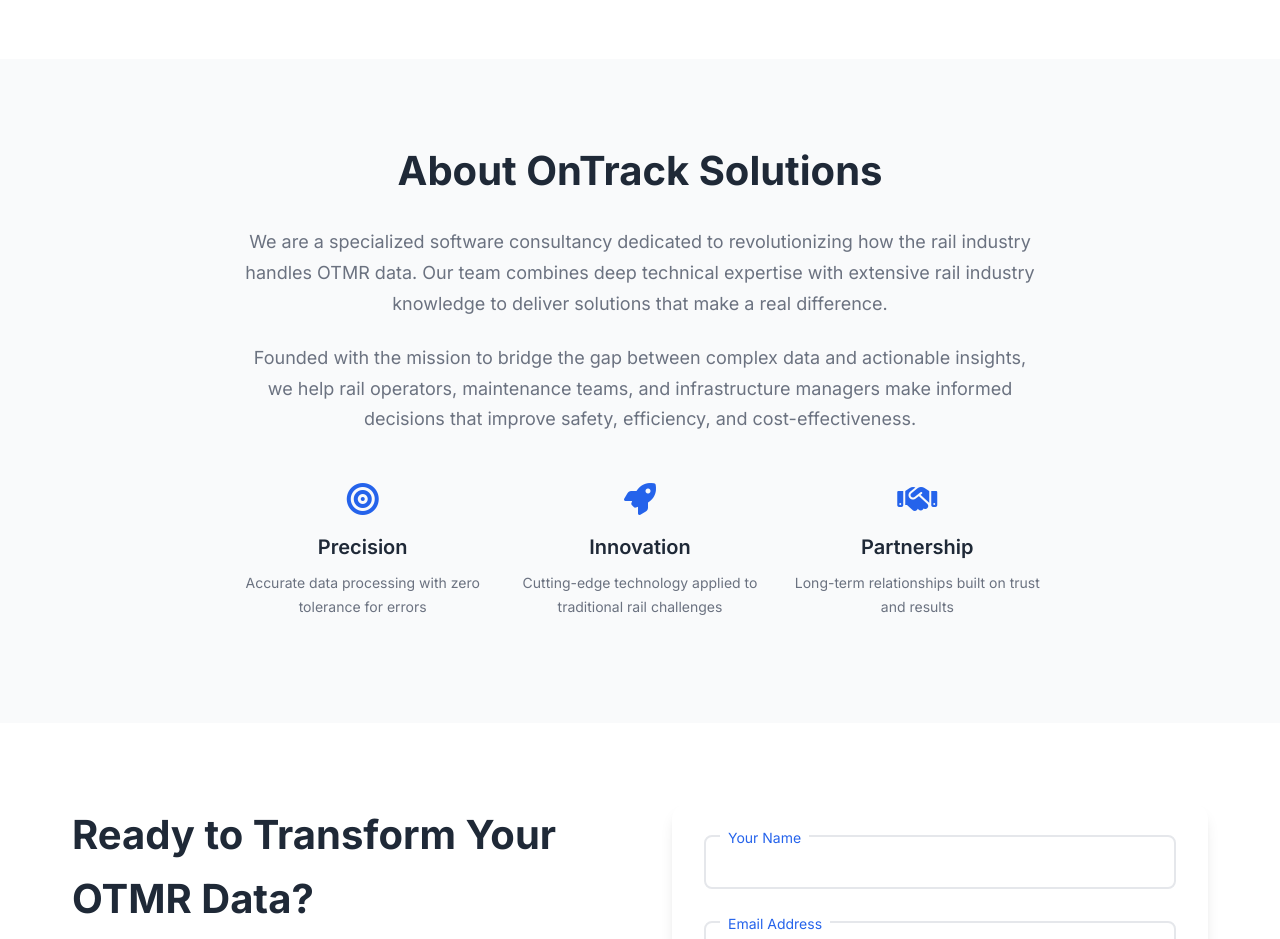
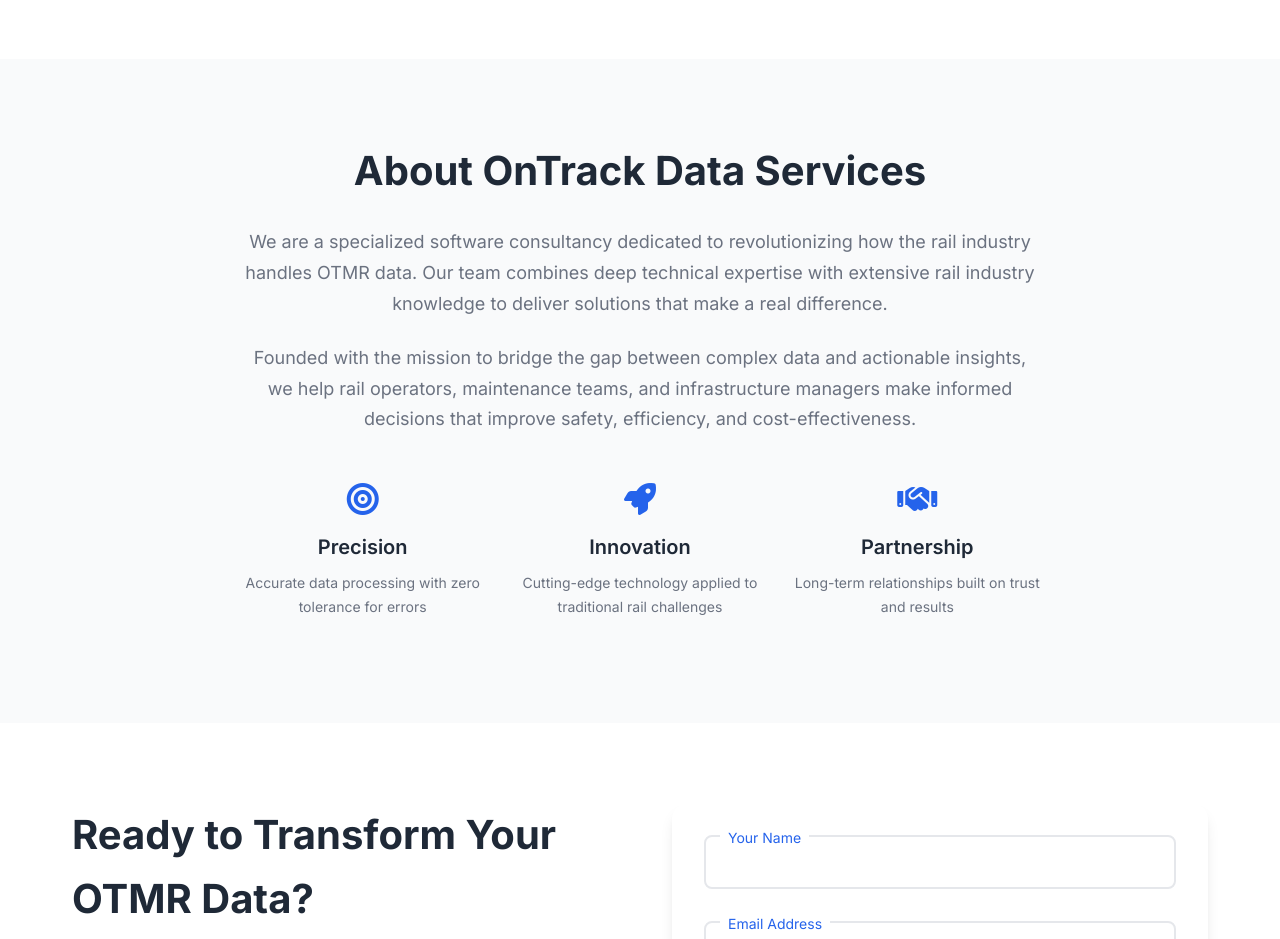
Before and after one commit to tonyroy/ontrack-landing, a plain HTML site: page docs/index.html in a window 1280 px wide. Shown: the part 2860-3799 px from the top of the page. Drawn offline with Linux system fonts and the light colour scheme.

Commit message:
fix: typo

```diff
--- a/docs/index.html
+++ b/docs/index.html
@@ -213,7 +213,7 @@
         <div class="container">
             <div class="about-content">
                 <div class="about-text">
-                    <h2>About OnTrack Solutions</h2>
+                    <h2>About OnTrack Data Services</h2>
                     <p>We are a specialized software consultancy dedicated to revolutionizing how the rail
                        industry handles OTMR data. Our team combines deep technical expertise with extensive
                        rail industry knowledge to deliver solutions that make a real difference.</p>
```
